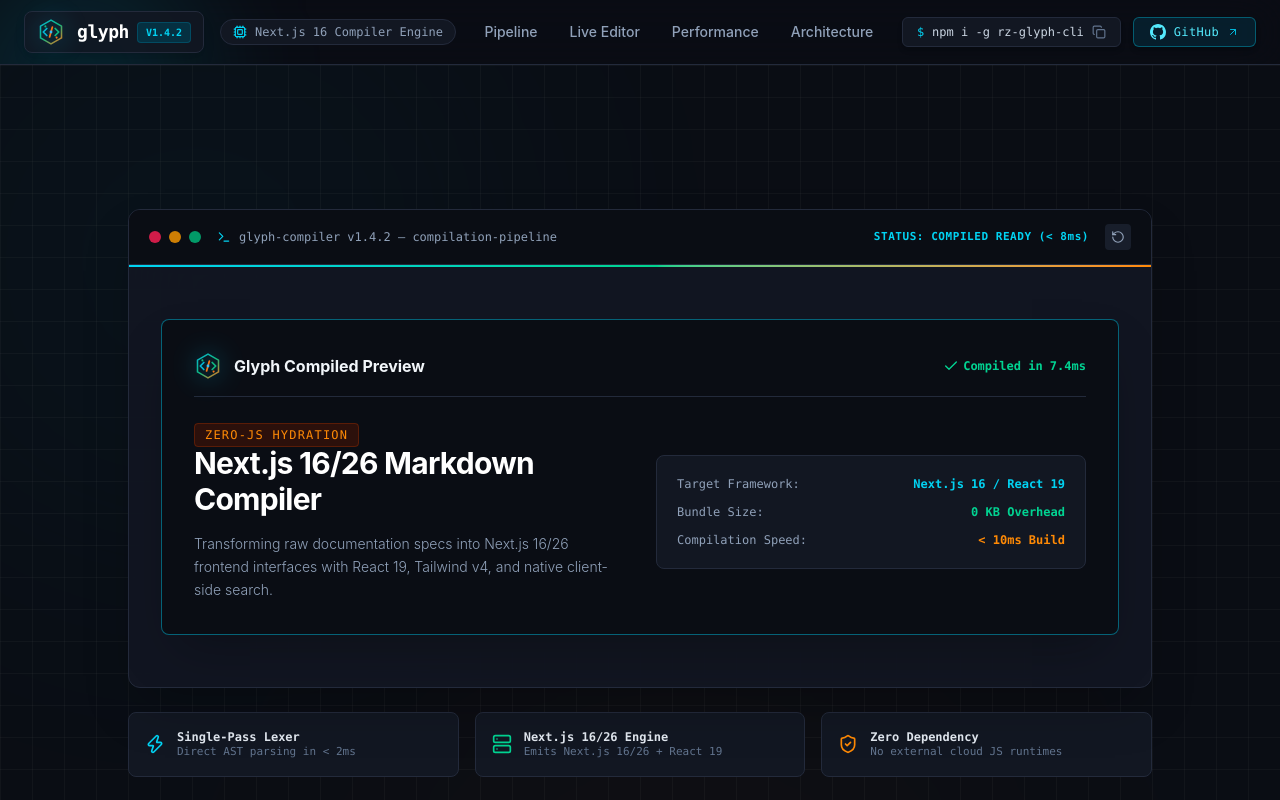
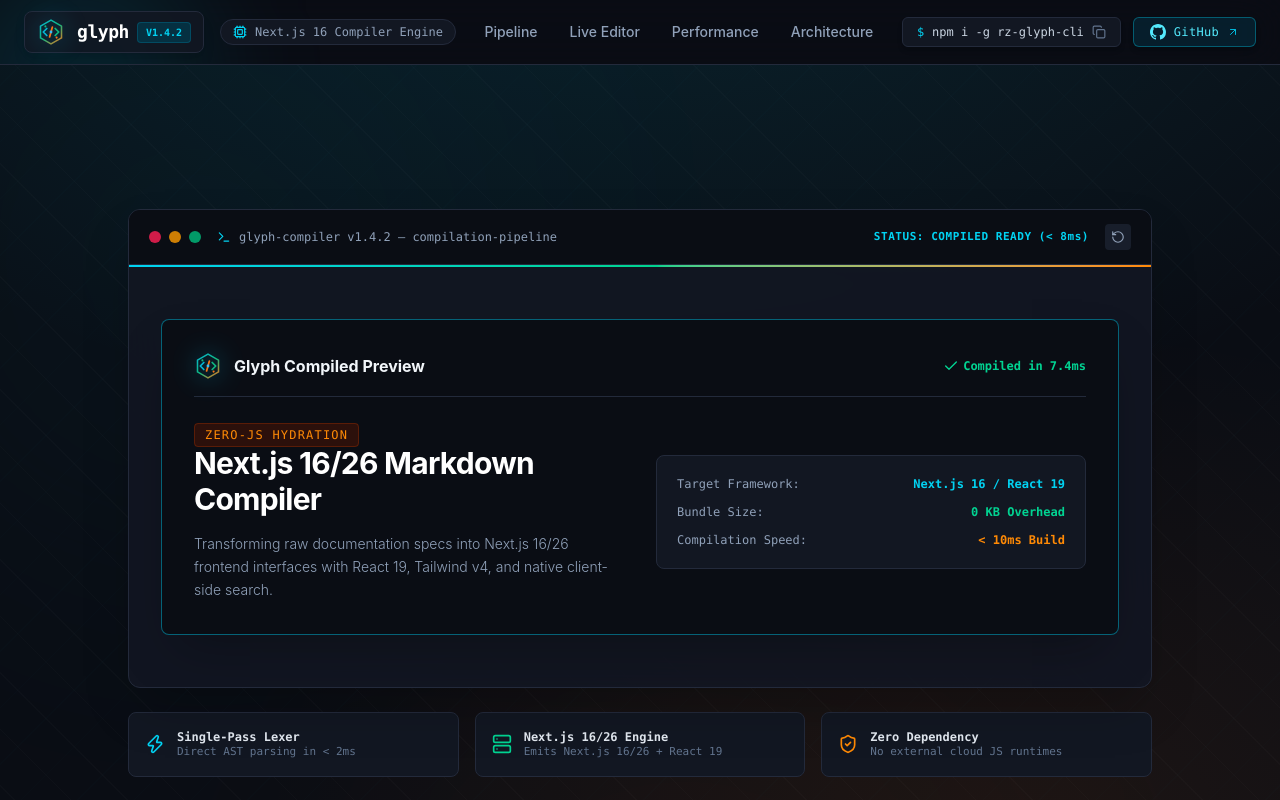
Before and after one commit to anayrajtiwari/glyph-landing, a React (Vite) app: page / in a window 1280 px wide. Shown: the top 800 px of the page. Built offline with nearby package versions, Linux system fonts and the light colour scheme.

Commit message:
style: replace small dot grid background with precision compiler laser bus matrix

```diff
--- a/src/components/HeroCompiler.tsx
+++ b/src/components/HeroCompiler.tsx
@@ -53,7 +53,7 @@
   };
 
   return (
-    <section className="relative min-h-[120vh] bg-[#0a0d14] grid-pattern flex flex-col items-center justify-center px-6 py-24 md:py-36 overflow-hidden border-b border-[#232a3b]">
+    <section className="relative min-h-[120vh] compiler-bg flex flex-col items-center justify-center px-6 py-24 md:py-36 overflow-hidden border-b border-[#232a3b]">
       {/* Top-Left Ambient Light Glow Sphere */}
       <motion.div
         animate={{ scale: [1, 1.2, 1], opacity: [0.25, 0.4, 0.25] }}
--- a/src/index.css
+++ b/src/index.css
@@ -50,11 +50,26 @@
   border-color: rgba(6, 182, 212, 0.4);
 }
 
-.grid-pattern {
-  background-size: 32px 32px;
+/* High-Precision Compiler Bus & Laser Mesh Background (No small square boxes) */
+.compiler-bg {
+  background-color: #0a0d14;
   background-image:
-    linear-gradient(to right, rgba(255, 255, 255, 0.03) 1px, transparent 1px),
-    linear-gradient(to bottom, rgba(255, 255, 255, 0.03) 1px, transparent 1px);
+    radial-gradient(ellipse 80% 50% at 50% -20%, rgba(6, 182, 212, 0.15), transparent),
+    radial-gradient(ellipse 60% 40% at 80% 60%, rgba(249, 115, 22, 0.08), transparent),
+    repeating-linear-gradient(
+      45deg,
+      rgba(255, 255, 255, 0.015) 0px,
+      rgba(255, 255, 255, 0.015) 1px,
+      transparent 1px,
+      transparent 40px
+    ),
+    repeating-linear-gradient(
+      -45deg,
+      rgba(6, 182, 212, 0.012) 0px,
+      rgba(6, 182, 212, 0.012) 1px,
+      transparent 1px,
+      transparent 40px
+    );
 }
 
 .cursor-blink::after {
```
